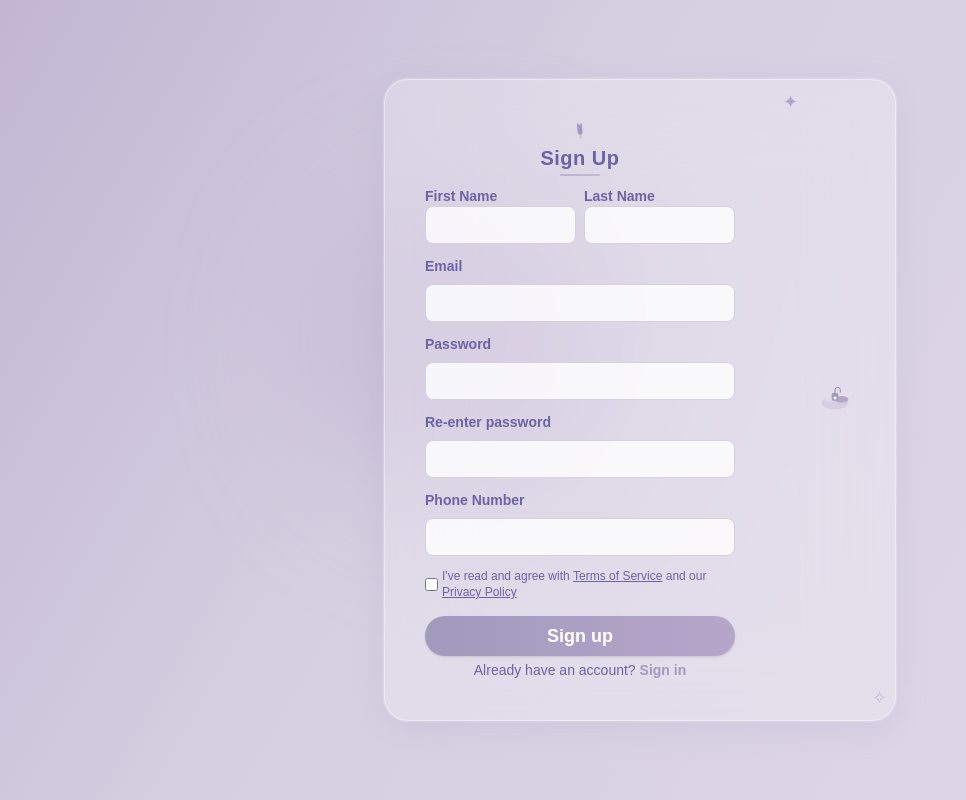
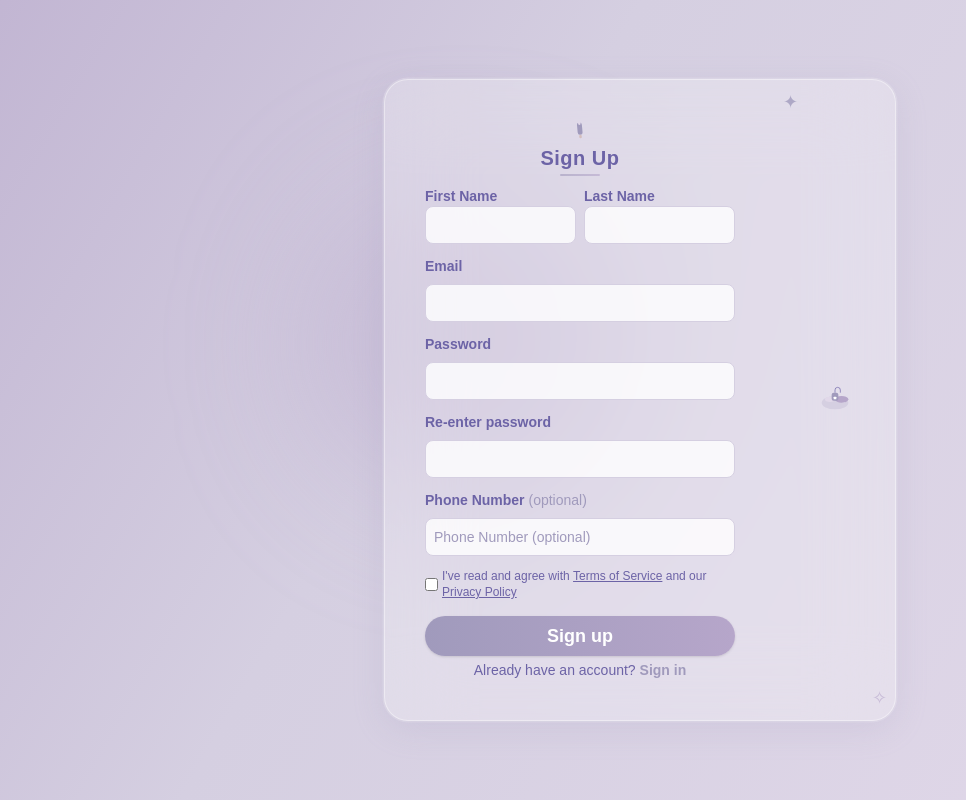
Before and after one commit to marshmallowdevz/ZAMDevs-new-repo, a Next.js app: page /auth/signup in a window 1280 px wide. Shown: the whole page, without its empty margins (0-966 px from the left). Built offline with nearby package versions, Linux system fonts and the light colour scheme.

Commit message:
Update signup.tsx

```diff
--- a/pages/auth/signup.tsx
+++ b/pages/auth/signup.tsx
@@ -34,6 +34,7 @@ export default function Signup() {
   const [showTerms, setShowTerms] = useState(false);
   const [showPrivacy, setShowPrivacy] = useState(false);
   const [agreedTerms, setAgreedTerms] = useState(false);
+
   const handleChange = (e: React.ChangeEvent<HTMLInputElement>) => {
     setForm({ ...form, [e.target.name]: e.target.value });
   };
@@ -48,9 +49,6 @@ export default function Signup() {
     setLoading(true);
 
     try {
-      console.log("Starting signup process...");
-
-      // First, try to create the user without metadata
       const { data, error } = await supabase.auth.signUp({
         email: form.email,
         password: form.password,
@@ -58,47 +56,51 @@ export default function Signup() {
           data: {
             first_name: form.firstName,
             last_name: form.lastName,
-            phone: form.phone,
+            phone: form.phone || null, // phone is optional
           }
         }
       });
 
-      console.log("Signup response:", { data, error });
+      if (error) {
+        const msg = error.message?.toLowerCase() || "";
+        if (
+          msg.includes("already registered") ||
+          msg.includes("already exists") ||
+          (msg.includes("email") && msg.includes("exists")) ||
+          (msg.includes("user") && msg.includes("exists"))
+        ) {
+          setError("This email is already registered. Please use another email or sign in.");
+        } else {
+          setError(error.message);
+        }
+        setLoading(false);
+        return;
+      }
 
-      if (error) {
-        console.error("Auth error:", error);
-        // Optionally, handle the "already registered" error here if needed
-        setError(error.message);
+      // Handle case where user exists but is unconfirmed
+      if (data.user && !data.user.confirmed_at) {
+        setError("This email is already registered. Please use another email or sign in.");
         setLoading(false);
         return;
       }
 
       // If user was created successfully, create the profile
       if (data.user) {
-        console.log("User created, creating profile...");
-        const { error: profileError } = await supabase
+        await supabase
           .from("profiles")
           .insert([
             {
               id: data.user.id,
               email: data.user.email,
               full_name: `${form.firstName} ${form.lastName}`,
-              phone: form.phone,
+              phone: form.phone || null,
             },
           ]);
-
-        console.log("Profile creation result:", { profileError });
-
-        if (profileError) {
-          console.error("Profile creation error:", profileError);
-          // Don't show this error to user as the account was created
-        }
       }
 
       setSuccess(true);
       setLoading(false);
     } catch (err) {
-      console.error("Signup error:", err);
       setError("An unexpected error occurred. Please try again.");
       setLoading(false);
     }
@@ -107,7 +109,7 @@ export default function Signup() {
   return (
     <div className="min-h-screen flex flex-col justify-center items-center relative overflow-hidden">
       <Head>
-        <title>Sign Up | Reflectly</title>
+        <title>{error ? `Error: ${error}` : "Sign Up | Reflectly"}</title>
       </Head>
       {/* Animated Background */}
       <div
@@ -123,8 +125,10 @@ export default function Signup() {
       <div className="relative z-10 flex flex-col md:flex-row items-stretch justify-center w-full max-w-lg min-h-[auto] h-auto bg-white/25 border border-white/40 rounded-3xl shadow-2xl backdrop-blur-2xl mx-1 my-4 overflow-hidden" style={{ boxShadow: "0 8px 32px 0 #A09ABC33, 0 0 0 1.5px #fff3" }}>
         {/* Left: Form */}
         <div className="flex-1 flex flex-col justify-center px-6 py-6 md:px-10 md:py-10 min-w-[220px] max-w-[600px]">
+          {/* REMOVE the error box above the form */}
           <motion.div initial={{ y: -10, opacity: 0 }} animate={{ y: 0, opacity: 1 }} transition={{ duration: 1 }} className="flex flex-col items-center mb-2">
             <motion.div animate={{ rotate: [0, 10, -10, 0] }} transition={{ duration: 3, repeat: Infinity, ease: "easeInOut" }}>
+              {/* SVG Icon */}
               <svg width="22" height="22" viewBox="0 0 36 36" fill="none" xmlns="http://www.w3.org/2000/svg">
                 <rect x="14" y="4" width="8" height="20" rx="4" fill="#A09ABC"/>
                 <rect x="16" y="24" width="4" height="6" rx="2" fill="#D4BEBE"/>
@@ -151,8 +155,18 @@ export default function Signup() {
             <input id="password" name="password" type="password" required value={form.password} onChange={handleChange} className="p-1 md:p-2 rounded-lg border border-[#D5CFE1] bg-white/80 text-[#6C63A6] text-xs md:text-sm placeholder-[#A09ABC] focus:outline-none focus:ring-2 focus:ring-[#A09ABC] transition-all duration-200 hover:shadow-lg w-full" />
             <label htmlFor="confirm" className="text-[#6C63A6] font-semibold text-xs md:text-sm mt-1">Re-enter password</label>
             <input id="confirm" name="confirm" type="password" required value={form.confirm} onChange={handleChange} className="p-1 md:p-2 rounded-lg border border-[#D5CFE1] bg-white/80 text-[#6C63A6] text-xs md:text-sm placeholder-[#A09ABC] focus:outline-none focus:ring-2 focus:ring-[#A09ABC] transition-all duration-200 hover:shadow-lg w-full" />
-            <label htmlFor="phone" className="text-[#6C63A6] font-semibold text-xs md:text-sm mt-1">Phone Number</label>
-            <input id="phone" name="phone" type="tel" required value={form.phone} onChange={handleChange} className="p-1 md:p-2 rounded-lg border border-[#D5CFE1] bg-white/80 text-[#6C63A6] text-xs md:text-sm placeholder-[#A09ABC] focus:outline-none focus:ring-2 focus:ring-[#A09ABC] transition-all duration-200 hover:shadow-lg w-full" />
+            <label htmlFor="phone" className="text-[#6C63A6] font-semibold text-xs md:text-sm mt-1">
+              Phone Number <span className="font-normal text-[#A09ABC]">(optional)</span>
+            </label>
+            <input
+              id="phone"
+              name="phone"
+              type="tel"
+              value={form.phone}
+              onChange={handleChange}
+              className="p-1 md:p-2 rounded-lg border border-[#D5CFE1] bg-white/80 text-[#6C63A6] text-xs md:text-sm placeholder-[#A09ABC] focus:outline-none focus:ring-2 focus:ring-[#A09ABC] transition-all duration-200 hover:shadow-lg w-full"
+              placeholder="Phone Number (optional)"
+            />
             <div className="flex items-center gap-1 text-[10px] md:text-xs text-[#6C63A6] font-light mt-1">
               <input
                 type="checkbox"
@@ -166,14 +180,23 @@ export default function Signup() {
                 I&apos;ve read and agree with <button type="button" className="underline text-[#6C63A6] hover:text-[#A09ABC]" style={{background:'none',border:'none',padding:0,cursor:'pointer'}} onClick={() => setShowTerms(true)}>Terms of Service</button> and our <button type="button" className="underline text-[#6C63A6] hover:text-[#A09ABC]" style={{background:'none',border:'none',padding:0,cursor:'pointer'}} onClick={() => setShowPrivacy(true)}>Privacy Policy</button>
               </label>
             </div>
-            <button className="mt-2 py-1 md:py-1.5 rounded-full bg-gradient-to-r from-[#A09ABC] to-[#B6A6CA] text-white font-bold text-base md:text-lg shadow hover:from-[#B6A6CA] hover:to-[#A09ABC] transition-all duration-300 hover:shadow-xl focus:outline-none focus:ring-4 focus:ring-[#A09ABC]/30 w-full" type="submit" disabled={success || loading || !agreedTerms}>
+            <button
+              className="mt-2 py-1 md:py-1.5 rounded-full bg-gradient-to-r from-[#A09ABC] to-[#B6A6CA] text-white font-bold text-base md:text-lg shadow hover:from-[#B6A6CA] hover:to-[#A09ABC] transition-all duration-300 hover:shadow-xl focus:outline-none focus:ring-4 focus:ring-[#A09ABC]/30 w-full"
+              type="submit"
+              disabled={success || loading || !agreedTerms}
+            >
               {loading ? "Signing up..." : "Sign up"}
             </button>
+            {/* Error box BELOW the button */}
+            {error && (
+              <div className="bg-red-100 border border-red-400 text-red-700 px-4 py-2 rounded mt-2 text-center">
+                {error}
+              </div>
+            )}
           </form>
           <div className="text-center text-[#6C63A6] mt-1 text-xs md:text-sm">
             Already have an account? <span className="text-[#A09ABC] font-semibold cursor-pointer hover:underline" onClick={() => router.push("/auth/login")}>Sign in</span>
           </div>
-          {error && <div className="text-red-500 text-center mt-1 text-xs md:text-sm">{error}</div>}
         </div>
         {/* Right: Illustration */}
         <div className="flex-1 flex flex-col items-center justify-center p-2 md:p-4 min-w-[80px] max-w-[120px] relative">
```
